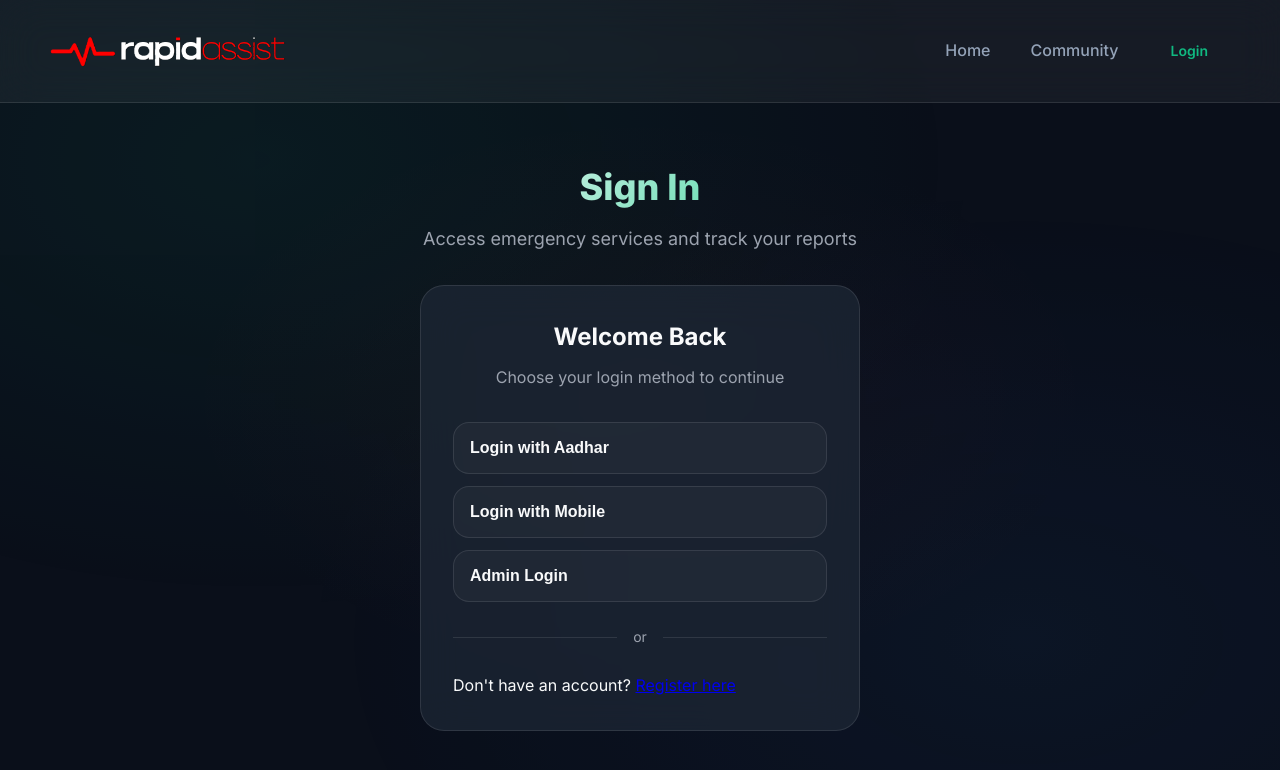
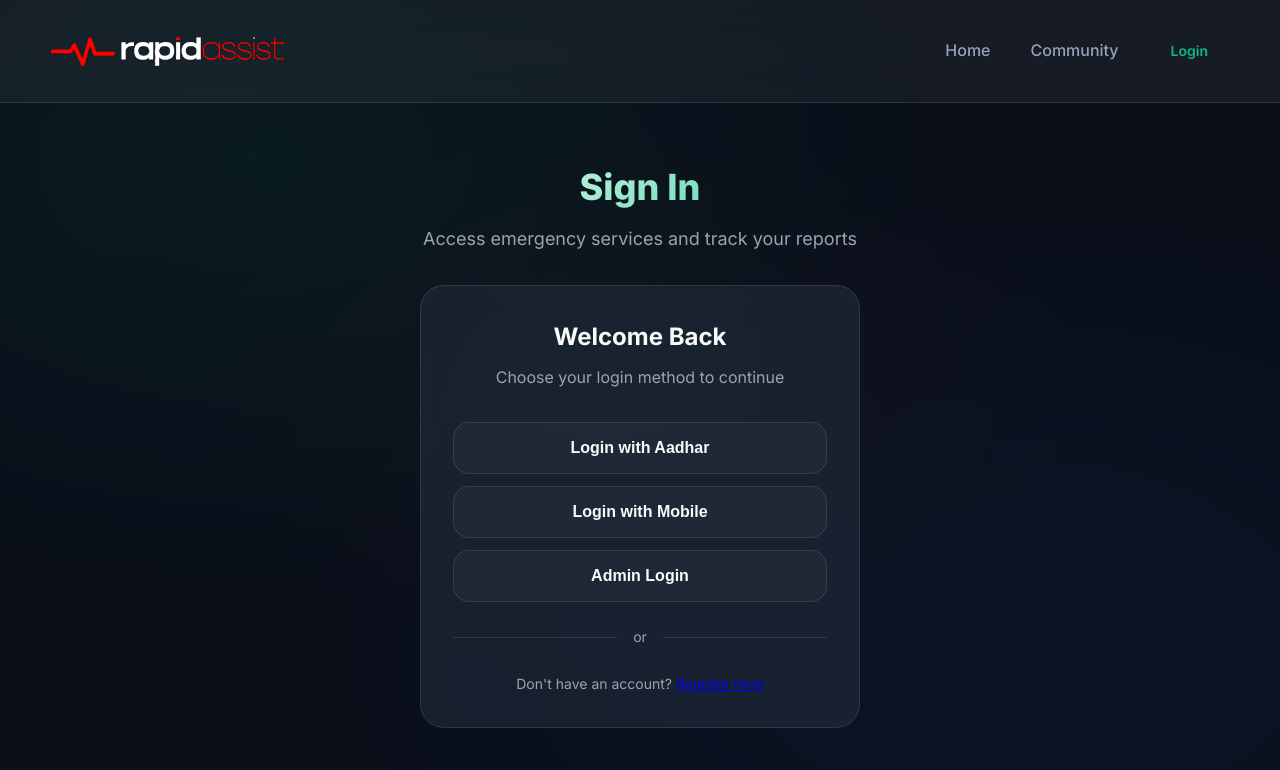
Before and after one commit to CIVIC-SOS/rapidassist, a React (Vite) app: page /login in a window 1280 px wide. Shown: the top 770 px of the page. Built offline with nearby package versions, Linux system fonts and the light colour scheme.

Commit message:
text centered

```diff
--- a/src/pages/Login.jsx
+++ b/src/pages/Login.jsx
@@ -258,9 +258,9 @@ function Login() {
                             />
                         </div>
 
-                        <div className="demo-credentials" style={{ textAlign: 'left', fontSize: '0.8rem' }}>
+                        <div className="demo-credentials" style={{ textAlign: 'center', fontSize: '0.8rem', marginTop: '1rem' }}>
                             <div style={{ fontWeight: 600, marginBottom: '0.5rem' }}>💡 Demo Credentials:</div>
-                            <div style={{ display: 'flex', flexDirection: 'column', gap: '0.25rem' }}>
+                            <div style={{ display: 'flex', flexDirection: 'column', gap: '0.25rem', alignItems: 'center' }}>
                                 <span>👮 Police: police / police123</span>
                                 <span>🚑 Ambulance: ambulance / ambulance123</span>
                                 <span>🚒 Fire: fire / fire123</span>
@@ -306,7 +306,7 @@ function Login() {
                             <div>
                                 <div style={{ fontWeight: 600 }}>Login with Aadhar</div>
                             </div>
-                             </button>
+                        </button>
 
                         <button
                             className="auth-method-btn mobile"
--- a/src/styles/index.css
+++ b/src/styles/index.css
@@ -847,6 +847,7 @@ body::before {
 .auth-method-btn {
   display: flex;
   align-items: center;
+  justify-content: center;
   gap: var(--space-4);
   width: 100%;
   padding: var(--space-4);
@@ -930,6 +931,12 @@ body::before {
   cursor: not-allowed;
 }
 
+.auth-footer {
+  text-align: center;
+  color: var(--text-muted);
+  font-size: var(--font-size-sm);
+}
+
 /* ===================================
    REGISTRATION PAGE
    =================================== */
```
Also changed, not shown: 1 other file (tests, documents, lock files or other folders).
